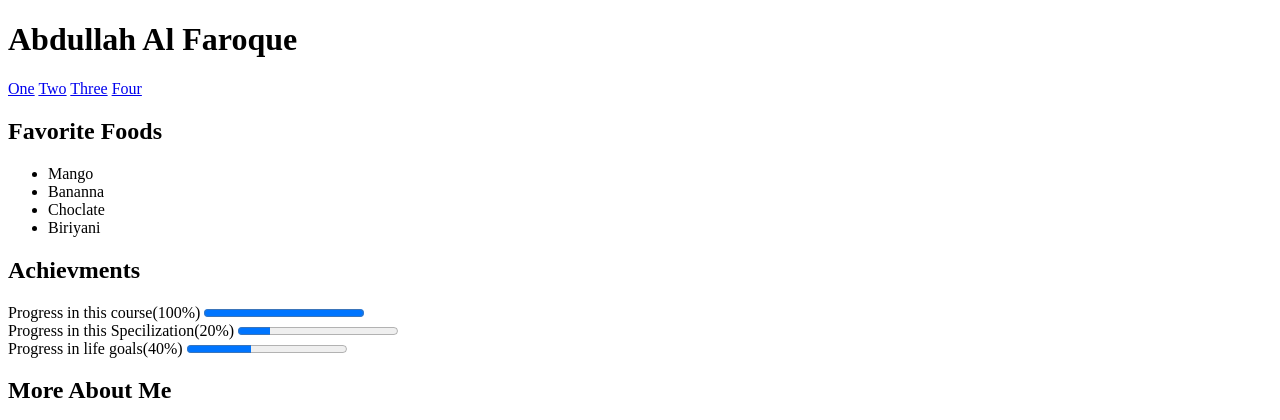
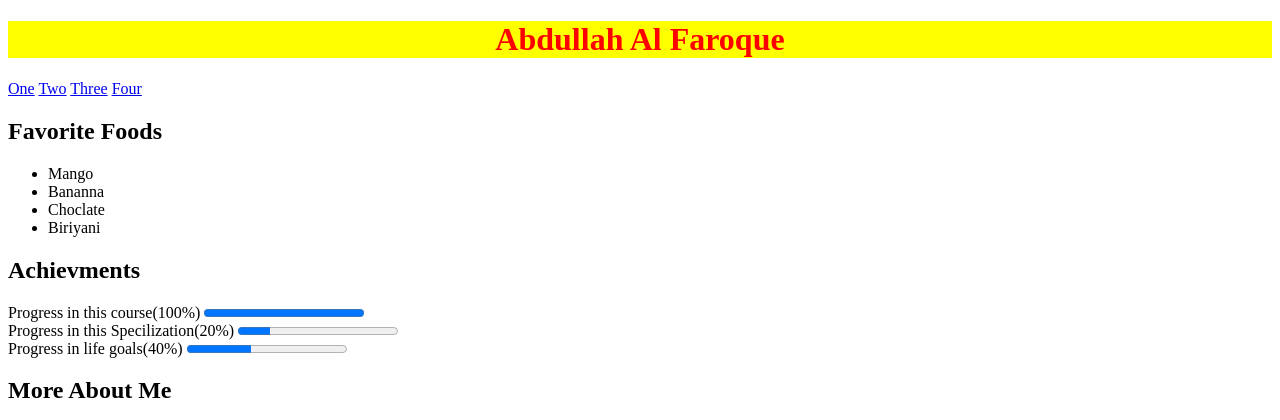
Before and after one commit to RFNshare/html, a plain HTML site: page index.html in a window 1280 px wide. Shown: the top 420 px of the page. Drawn offline with Linux system fonts and the light colour scheme.

Commit message:
Basic CSS

```diff
--- /dev/null
+++ b/css/styles.css
@@ -0,0 +1,10 @@
+h1
+{
+	color: red;
+	background-color: yellow;
+	text-align: center;
+	/*font-family: Verdana;*/
+	/*font-variant: small-caps;*/
+	/*font-size: 100%;*/
+
+}
--- a/index.html
+++ b/index.html
@@ -3,9 +3,10 @@
 	<head>
 		<meta charset="utf-8">
 			<title>Index</title>
+			<link rel="stylesheet" type="text/css" href="css/styles.css">
 		</head>
 		<body>
-
+			<header>
 				<h1>Abdullah Al Faroque</h1>
 				<nav>
 					<a href="#">One</a>
@@ -13,8 +14,7 @@
 					<a href="#">Three</a>
 					<a href="#">Four</a>
 				</nav>
-
-
+			</header>
 			<h2>Favorite Foods</h2>
 			<ul>
 				<li>Mango</li>
@@ -36,7 +36,9 @@
 						<summary>My Childhood</summary>
 						<p>My childhood was too good</p>
 					</details>
-	<img src="http://intro-webdesign.com/images/newlogo.png" alt="wd4e"> This page was created by Abdullah Al Faroque & Colleen van Lent. To learn more about web design, visit <a href=" http://intro-webdesign.com" target="_blank">Intro to Web Design</a>
-
+					<footer>
+						<img src="http://intro-webdesign.com/images/newlogo.png" alt="wd4e"> This page was created by Abdullah Al Faroque & Colleen van Lent. To learn more about web design, visit
+							<a href=" http://intro-webdesign.com" target="_blank">Intro to Web Design</a>
+						</footer>
 					</body>
 				</html>
--- /dev/null
+++ b/styles.css
@@ -0,0 +1,6 @@
+h1
+{
+	color: yellow;
+	font-family: 'Courier New', monospace;
+	font-style: italic;
+}
```
Also changed, not shown: FirstPage.html (deleted, +0 -12 lines), img/875px-ASCII-Table-wide.svg.png (added). Lines whose indentation alone changed are shown as unchanged.
